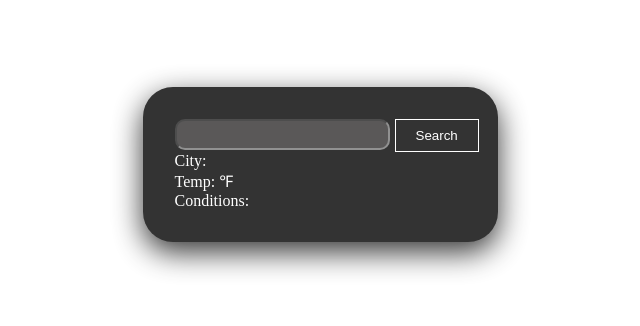
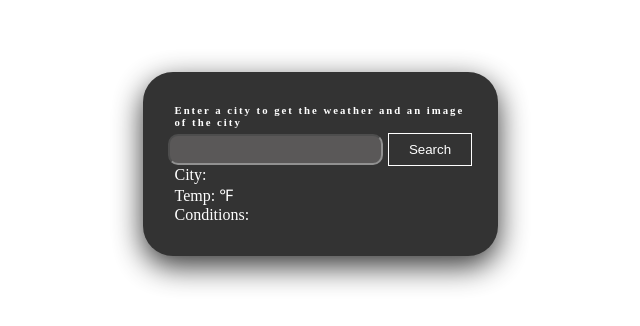
Before and after one commit to ProperPoe/simpleWeather-app.github.io, a React (Create React App) app: page / in a window 1280 px wide. Shown: the part 136-462 px from the top of the page, without its empty margins (320-960 px from the left). Built offline with nearby package versions, Linux system fonts and the light colour scheme; no server answers.

Commit message:
style changes

```diff
--- a/src/App.css
+++ b/src/App.css
@@ -28,7 +28,6 @@
   display: flex;
   justify-content: center;
   align-items: center;
-  position: relative;
   padding-top: 300px;
   z-index: 99;
 }
@@ -43,8 +42,19 @@
   position: fixed;
 }
 
+.card h6{
+  color: white;
+  margin-bottom: 5px;
+  letter-spacing: 2px;
+  display: flex;
+  justify-content: center;
+  align-items: center;
+}
+
 .card form {
   display: flex;
+  justify-content: center;
+  align-items: center;
 }
 
 .card input{
--- a/src/App.js
+++ b/src/App.js
@@ -55,6 +55,7 @@ export default function Weather() {
       <div className='background' style={ { backgroundImage: `url('${bg}')`} }>
         <div className='card-container'>
         <div className='card'>
+          <h6>Enter a city to get the weather and an image of the city</h6>
         <form onSubmit={handleSubmit}>
         <input onChange={handleChange} type='search'/>
         <button className='btn-weather' onClick={handleClick} type='submit'>Search</button>
```
